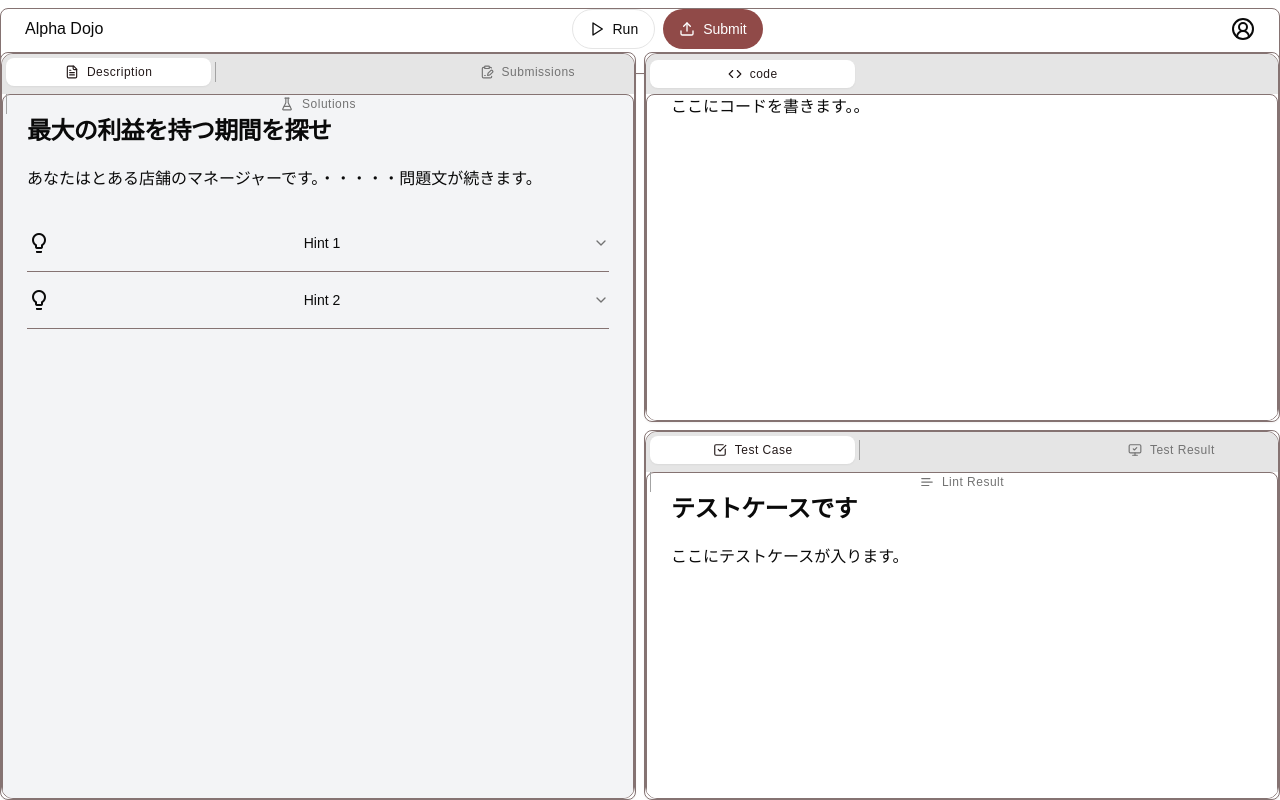
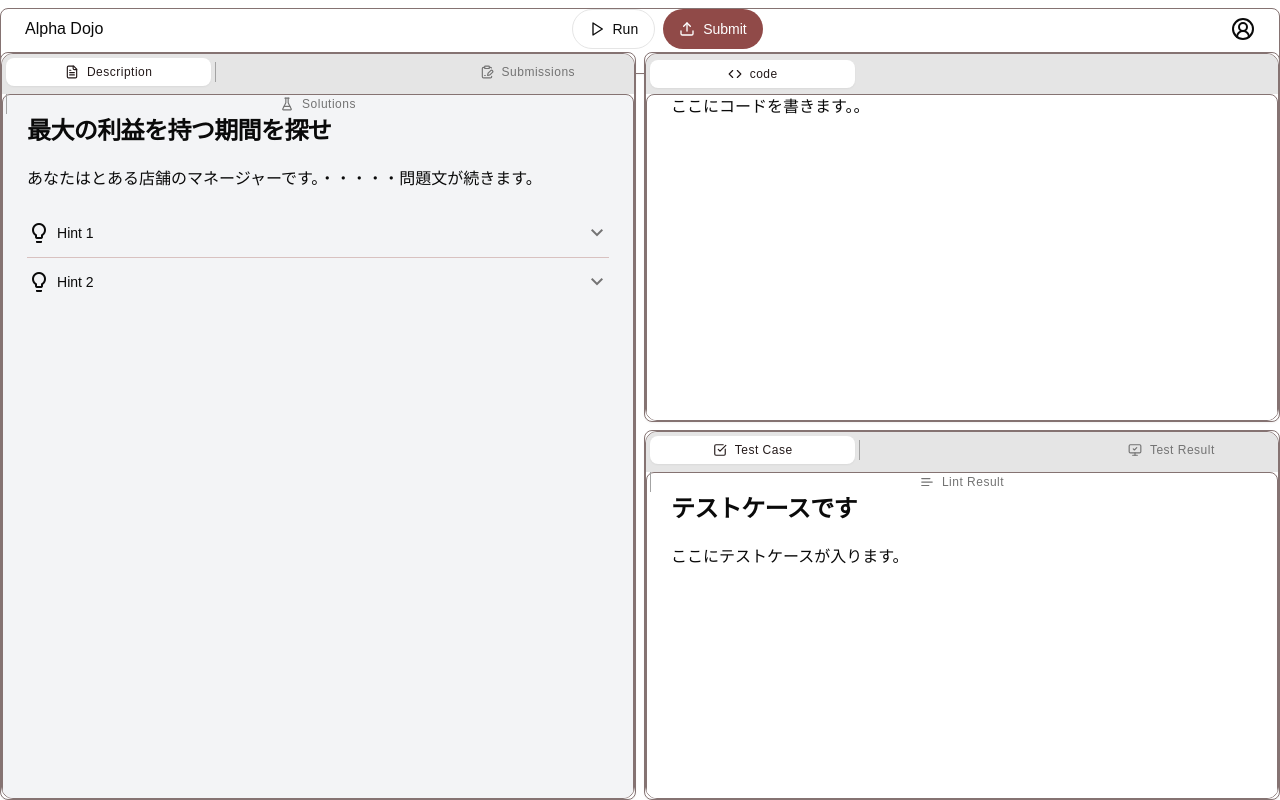
Before and after one commit to Greek-Academy/alpha-dojo-v2, a Next.js app: page /submissions/1/edit in a window 1280 px wide. Built offline with nearby package versions, Linux system fonts and the light colour scheme.

Commit message:
update: shadcn の Accordion を、dojo 仕様に改造

```diff
--- a/app/components/icons/material-symbols.tsx
+++ b/app/components/icons/material-symbols.tsx
@@ -31,6 +31,10 @@ export const CheckIcon = (props: MaterialSymbolProps) => {
   return <MaterialSymbol {...props}>check</MaterialSymbol>;
 };
 
+export const KeyboardArrowDownIcon = (props: MaterialSymbolProps) => {
+  return <MaterialSymbol {...props}>keyboard_arrow_down</MaterialSymbol>;
+};
+
 export const Lightbulb2 = (props: MaterialSymbolProps) => {
   return <MaterialSymbol {...props}>lightbulb_2</MaterialSymbol>;
 };
--- a/components/ui/accordion.tsx
+++ b/components/ui/accordion.tsx
@@ -5,6 +5,7 @@ import * as AccordionPrimitive from '@radix-ui/react-accordion';
 import { ChevronDown } from 'lucide-react';
 
 import { cn } from '@/lib/utils';
+import { KeyboardArrowDownIcon } from '@/app/components/icons/material-symbols';
 
 const Accordion = AccordionPrimitive.Root;
 
@@ -12,11 +13,15 @@ const AccordionItem = React.forwardRef<
   React.ElementRef<typeof AccordionPrimitive.Item>,
   React.ComponentPropsWithoutRef<typeof AccordionPrimitive.Item>
 >(({ className, ...props }, ref) => (
-  <AccordionPrimitive.Item
-    ref={ref}
-    className={cn('border-b', className)}
-    {...props}
-  />
+  <>
+    <AccordionPrimitive.Item
+      ref={ref}
+      className={className}
+      {...props}
+    />
+    {/* 仕切り線 */}
+    <div className="bg-border-variant w-full h-px my-1.5 last:hidden" />
+  </>
 ));
 AccordionItem.displayName = 'AccordionItem';
 
@@ -28,13 +33,16 @@ const AccordionTrigger = React.forwardRef<
     <AccordionPrimitive.Trigger
       ref={ref}
       className={cn(
-        'flex flex-1 items-center justify-between py-4 text-sm font-medium transition-all hover:underline text-left [&[data-state=open]>svg]:rotate-180',
+        // shadcn original:
+        // 'flex flex-1 items-center justify-between py-4 text-sm font-medium transition-all hover:underline text-left [&[data-state=open]>svg]:rotate-180',
+        'flex flex-1 items-center justify-between py-1.5 text-sm font-medium transition-all text-left group ' +
+        'gap-1.5',
         className
       )}
       {...props}
     >
       {children}
-      <ChevronDown className="h-4 w-4 shrink-0 text-muted-foreground transition-transform duration-200" />
+      <KeyboardArrowDownIcon className="ml-auto shrink-0 text-muted-foreground transition-transform duration-400 group-data-[state=open]:rotate-180" />
     </AccordionPrimitive.Trigger>
   </AccordionPrimitive.Header>
 ));
@@ -49,7 +57,7 @@ const AccordionContent = React.forwardRef<
     className="overflow-hidden text-sm data-[state=closed]:animate-accordion-up data-[state=open]:animate-accordion-down"
     {...props}
   >
-    <div className={cn('pb-4 pt-0', className)}>{children}</div>
+    <div className={cn('pb-1.5 pt-1', className)}>{children}</div>
   </AccordionPrimitive.Content>
 ));
 AccordionContent.displayName = AccordionPrimitive.Content.displayName;
```
